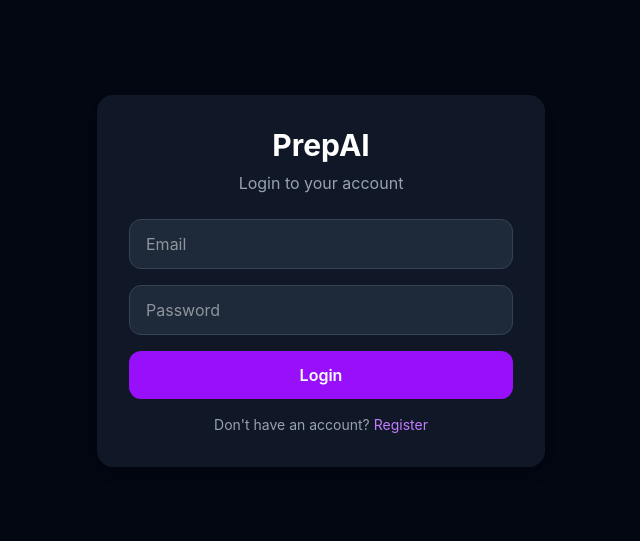
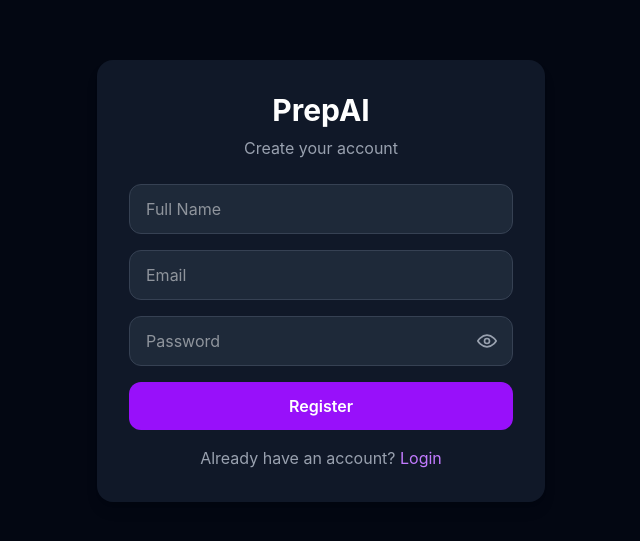
Before and after one commit to SakshiCode731/AI-Interview-Prep-Assistant, a React (Vite) app in the folder Client/: page /login in a window 1280 px wide. Shown: the part 119-660 px from the top of the page, without its empty margins (319-959 px from the left). Built offline with nearby package versions, Linux system fonts and the light colour scheme; no server answers.

Commit message:
fix: redirect to dashboard after successful registration

```diff
--- a/Client/src/pages/Login.jsx
+++ b/Client/src/pages/Login.jsx
@@ -3,9 +3,11 @@ import { useNavigate, Link } from 'react-router-dom';
 import { useAuth } from '../context/AuthContext';
 import API from '../services/api';
 
-const Login = () => {
+const Register = () => {
+  const [name, setName] = useState('');
   const [email, setEmail] = useState('');
   const [password, setPassword] = useState('');
+  const [showPassword, setShowPassword] = useState(false);
   const [error, setError] = useState('');
   const [loading, setLoading] = useState(false);
   const { login } = useAuth();
@@ -15,7 +17,7 @@ const Login = () => {
     e.preventDefault();
     setLoading(true);
     try {
-      const res = await API.post('/auth/login', { email, password });
+      const res = await API.post('/auth/signup', { name, email, password });
       login(res.data.token, {
         _id: res.data._id,
         name: res.data.name,
@@ -24,7 +26,7 @@ const Login = () => {
       });
       navigate('/dashboard');
     } catch (err) {
-      setError(err.response?.data?.message || 'Login failed');
+      setError(err.response?.data?.message || 'Registration failed');
     } finally {
       setLoading(false);
     }
@@ -34,11 +36,19 @@ const Login = () => {
     <div className="min-h-screen bg-gray-950 flex items-center justify-center">
       <div className="bg-gray-900 p-8 rounded-2xl shadow-lg w-full max-w-md">
         <h2 className="text-3xl font-bold text-white mb-2 text-center">PrepAI</h2>
-        <p className="text-gray-400 text-center mb-6">Login to your account</p>
+        <p className="text-gray-400 text-center mb-6">Create your account</p>
 
         {error && <p className="text-red-400 text-sm mb-4 text-center">{error}</p>}
 
         <form onSubmit={handleSubmit} className="space-y-4">
+          <input
+            type="text"
+            placeholder="Full Name"
+            value={name}
+            onChange={(e) => setName(e.target.value)}
+            className="w-full px-4 py-3 rounded-xl bg-gray-800 text-white border border-gray-700 focus:outline-none focus:border-purple-500"
+            required
+          />
           <input
             type="email"
             placeholder="Email"
@@ -47,36 +57,53 @@ const Login = () => {
             className="w-full px-4 py-3 rounded-xl bg-gray-800 text-white border border-gray-700 focus:outline-none focus:border-purple-500"
             required
           />
+          <div className="relative">
             <input
-            type="password"
+              type={showPassword ? 'text' : 'password'}
               placeholder="Password"
               value={password}
               onChange={(e) => setPassword(e.target.value)}
-            className="w-full px-4 py-3 rounded-xl bg-gray-800 text-white border border-gray-700 focus:outline-none focus:border-purple-500"
+              className="w-full px-4 py-3 pr-12 rounded-xl bg-gray-800 border border-gray-700 text-white focus:outline-none focus:border-purple-500"
               required
             />
+            <button
+              type="button"
+              onClick={() => setShowPassword(!showPassword)}
+              className="absolute right-4 top-1/2 -translate-y-1/2 text-gray-400 hover:text-gray-200 transition"
+            >
+              {showPassword ? (
+                // Eye OFF icon
+                <svg xmlns="http://www.w3.org/2000/svg" width="20" height="20" viewBox="0 0 24 24" fill="none" stroke="currentColor" strokeWidth="2" strokeLinecap="round" strokeLinejoin="round">
+                  <path d="M9.88 9.88a3 3 0 1 0 4.24 4.24" />
+                  <path d="M10.73 5.08A10.43 10.43 0 0 1 12 5c7 0 10 7 10 7a13.16 13.16 0 0 1-1.67 2.68" />
+                  <path d="M6.61 6.61A13.526 13.526 0 0 0 2 12s3 7 10 7a9.74 9.74 0 0 0 5.39-1.61" />
+                  <line x1="2" y1="2" x2="22" y2="22" />
+                </svg>
+              ) : (
+                // Eye ON icon
+                <svg xmlns="http://www.w3.org/2000/svg" width="20" height="20" viewBox="0 0 24 24" fill="none" stroke="currentColor" strokeWidth="2" strokeLinecap="round" strokeLinejoin="round">
+                  <path d="M1 12s4-7 11-7 11 7 11 7-4 7-11 7-11-7-11-7z" />
+                  <circle cx="12" cy="12" r="3" />
+                </svg>
+              )}
+            </button>
+          </div>
           <button
             type="submit"
             disabled={loading}
             className="w-full py-3 bg-purple-600 hover:bg-purple-700 text-white font-semibold rounded-xl transition"
           >
-            {loading ? 'Logging in...' : 'Login'}
+            {loading ? 'Registering...' : 'Register'}
           </button>
         </form>
 
-        <p className="text-gray-400 text-sm text-center mt-4">
-          Don't have an account?{' '}
-          <span
-            onClick={() => navigate('/register')}
-            className="text-purple-400 cursor-pointer hover:underline"
-          >
-            Register
-          </span>
+        <p className="text-gray-400 text-center mt-4">
+          Already have an account?{' '}
+          <Link to="/" className="text-purple-400 hover:underline">Login</Link>
         </p>
       </div>
     </div>
   );
 };
-// Login page - handles user authentication
 
-export default Login;
+export default Register;
--- a/Client/src/pages/Register.jsx
+++ b/Client/src/pages/Register.jsx
@@ -15,8 +15,9 @@ const Register = () => {
     e.preventDefault();
     setLoading(true);
     try {
-    await API.post('/auth/signup', { name, email, password });
-    navigate('/');
+      const res = await API.post('/auth/signup', { name, email, password });
+      localStorage.setItem('token', res.data.token);
+      navigate('/dashboard'); // ⚠️ apna actual dashboard route confirm karke yahan daalo
     } catch (err) {
       setError(err.response?.data?.message || 'Registration failed');
     } finally {
```
Lines whose indentation alone changed are shown as unchanged.
